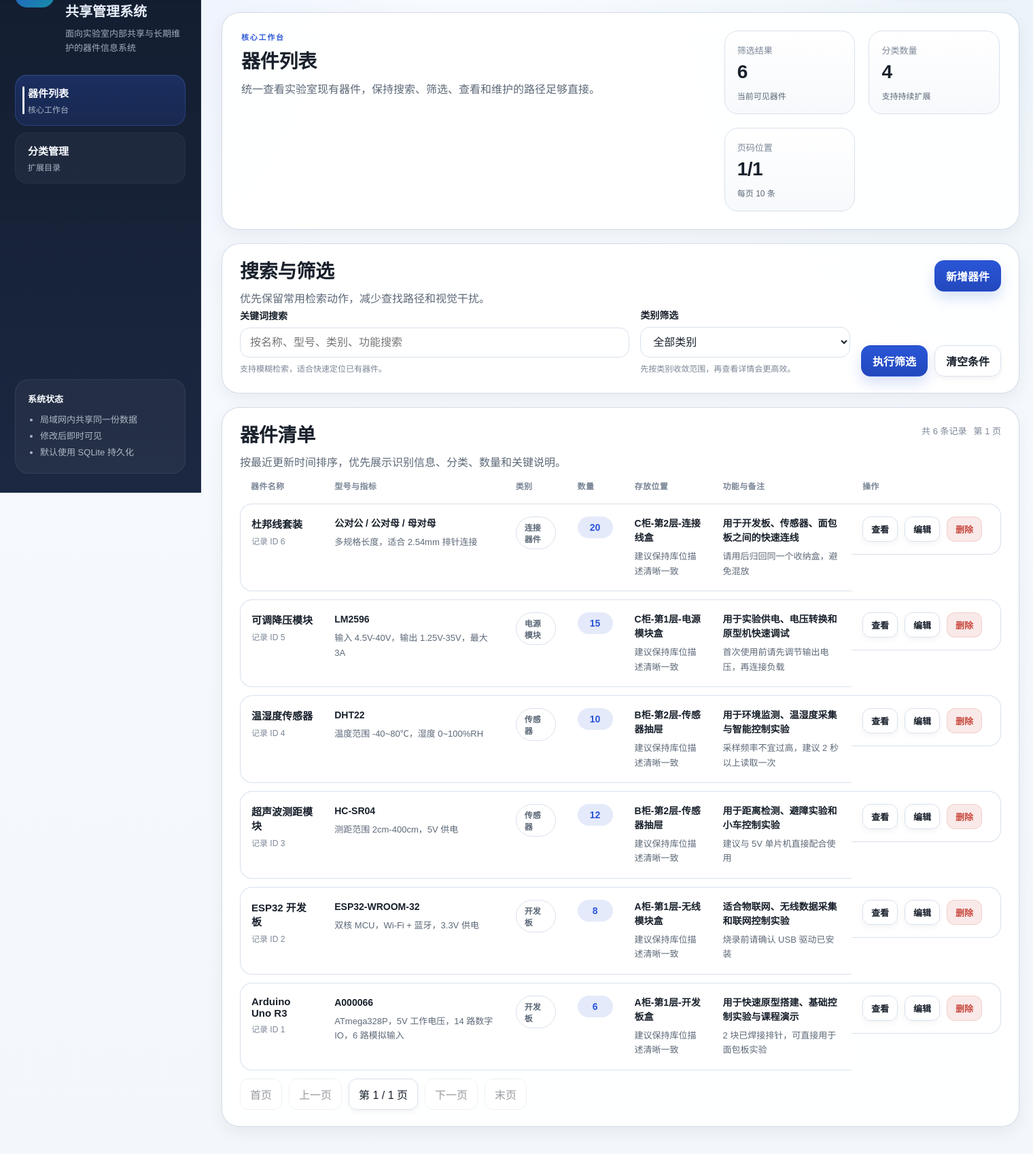
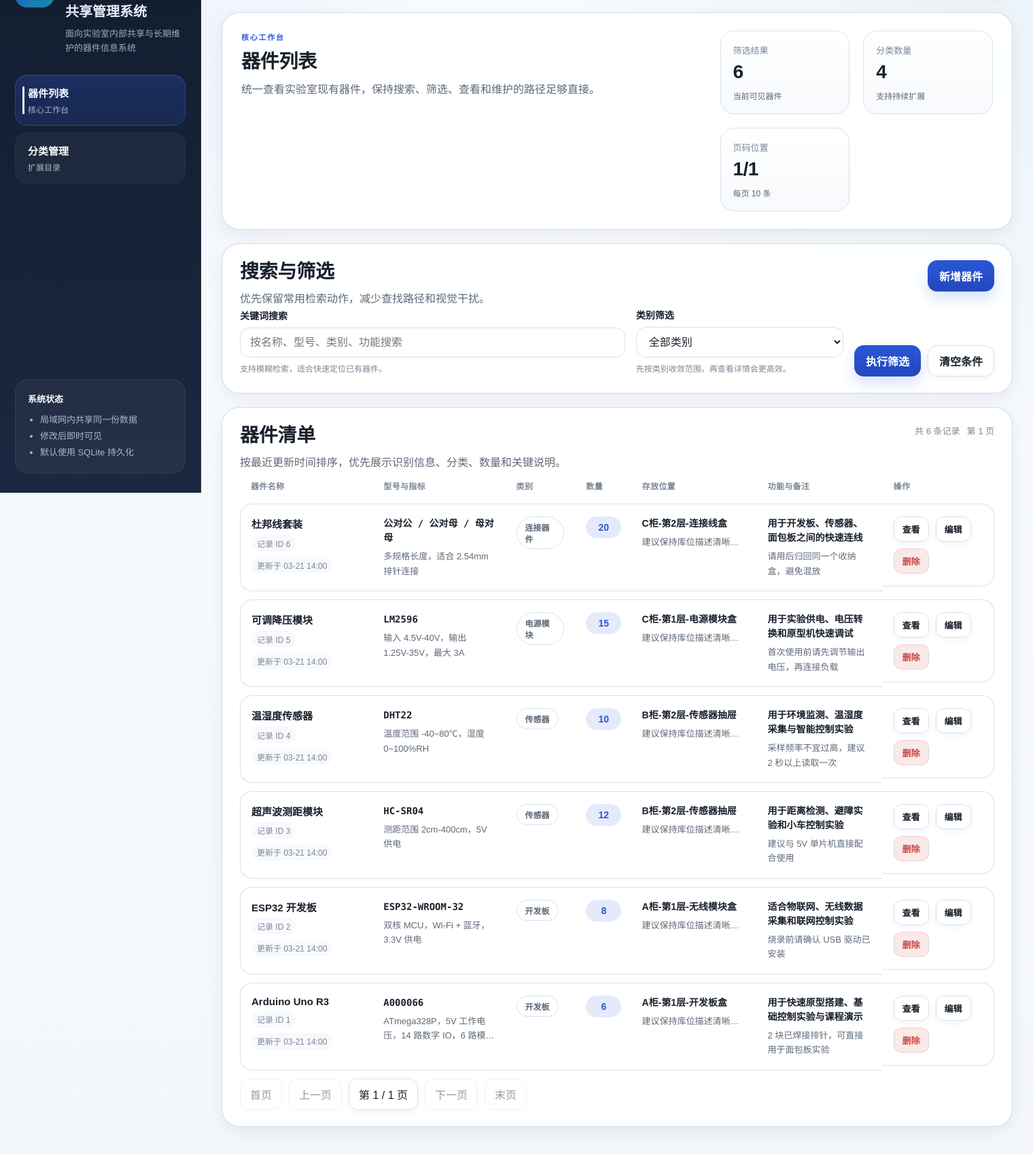
Before and after one commit to bubble0462/LAB, a FastAPI app: page /items in a window 1520 px wide. Shown: the part 75-1773 px from the top of the page at 68% size. Run offline with FastAPI, Linux system fonts and the light colour scheme.

Commit message:
移动端适配

```diff
--- a/app/static/css/style.css
+++ b/app/static/css/style.css
@@ -388,6 +388,29 @@ textarea:focus {
     transition: background-color 0.18s ease, border-color 0.18s ease;
 }
 
+.inventory-table {
+    min-width: 1060px;
+    table-layout: fixed;
+}
+
+.inventory-table th:nth-child(1) { width: 19%; }
+.inventory-table th:nth-child(2) { width: 19%; }
+.inventory-table th:nth-child(3) { width: 10%; }
+.inventory-table th:nth-child(4) { width: 8%; }
+.inventory-table th:nth-child(5) { width: 18%; }
+.inventory-table th:nth-child(6) { width: 18%; }
+.inventory-table th:nth-child(7) { width: 16%; }
+
+.category-table {
+    min-width: 860px;
+    table-layout: fixed;
+}
+
+.category-table th:nth-child(1) { width: 28%; }
+.category-table th:nth-child(2) { width: 42%; }
+.category-table th:nth-child(3) { width: 12%; }
+.category-table th:nth-child(4) { width: 18%; }
+
 .data-table td:first-child {
     border-left: 1px solid var(--line);
     border-top-left-radius: 18px;
@@ -407,10 +430,47 @@ textarea:focus {
 
 .entity-block,
 .stacked-text { display: grid; gap: 6px; }
+
+.entity-name-row,
+.entity-inline-meta,
+.cell-inline-tags {
+    display: flex;
+    flex-wrap: wrap;
+    gap: 8px;
+    align-items: center;
+}
+
+.entity-name-row {
+    justify-content: space-between;
+    gap: 10px;
+}
+
 .entity-name { font-size: 15px; font-weight: 700; color: var(--text); }
-.entity-meta { color: var(--text-faint); font-size: 12px; }
+.entity-meta {
+    display: inline-flex;
+    align-items: center;
+    min-height: 24px;
+    padding: 3px 8px;
+    border-radius: 999px;
+    background: var(--surface-muted);
+    color: var(--text-faint);
+    font-size: 12px;
+}
+
 .stacked-text strong { color: var(--text); font-size: 14px; line-height: 1.5; }
 .stacked-text span { color: var(--text-soft); font-size: 13px; line-height: 1.65; }
+.mono-text { font-family: Consolas, "SFMono-Regular", "Cascadia Code", monospace; }
+
+.clamp-1,
+.clamp-2 {
+    display: -webkit-box;
+    overflow: hidden;
+    -webkit-box-orient: vertical;
+}
+
+.clamp-1 { -webkit-line-clamp: 1; }
+.clamp-2 { -webkit-line-clamp: 2; }
+.cell-inline-tags-mobile { display: none; }
 
 .tag {
     display: inline-flex;
--- a/app/templates/items/list.html
+++ b/app/templates/items/list.html
@@ -90,7 +90,7 @@
 
     {% if items %}
         <div class="table-wrap">
-            <table class="data-table">
+            <table class="data-table inventory-table">
                 <thead>
                     <tr>
                         <th>器件名称</th>
@@ -105,37 +105,46 @@
                 <tbody>
                     {% for item in items %}
                         <tr>
-                            <td>
+                            <td class="cell-primary" data-label="器件名称">
                                 <div class="entity-block">
-                                    <div class="entity-name">{{ item.name }}</div>
-                                    <div class="entity-meta">记录 ID {{ item.id }}</div>
+                                    <div class="entity-name-row">
+                                        <div class="entity-name">{{ item.name }}</div>
+                                        <div class="cell-inline-tags cell-inline-tags-mobile">
+                                            <span class="tag tag-outline">{{ item.category.name }}</span>
+                                            <span class="quantity-badge quantity-badge-compact">{{ item.quantity }}</span>
+                                        </div>
+                                    </div>
+                                    <div class="entity-inline-meta">
+                                        <span class="entity-meta">记录 ID {{ item.id }}</span>
+                                        <span class="entity-meta">更新于 {{ item.updated_at.strftime("%m-%d %H:%M") }}</span>
+                                    </div>
                                 </div>
                             </td>
-                            <td>
+                            <td data-label="型号与指标">
                                 <div class="stacked-text">
-                                    <strong>{{ item.model }}</strong>
-                                    <span>{{ (item.key_specifications or "未补充关键指标") | truncate(40, True, "...") }}</span>
+                                    <strong class="mono-text">{{ item.model }}</strong>
+                                    <span class="clamp-2">{{ item.key_specifications or "未补充关键指标" }}</span>
                                 </div>
                             </td>
-                            <td>
+                            <td class="cell-mobile-hidden" data-label="类别">
                                 <span class="tag tag-outline">{{ item.category.name }}</span>
                             </td>
-                            <td>
+                            <td class="cell-mobile-hidden" data-label="数量">
                                 <span class="quantity-badge">{{ item.quantity }}</span>
                             </td>
-                            <td>
+                            <td data-label="存放位置">
                                 <div class="stacked-text">
                                     <strong>{{ item.location or "未填写" }}</strong>
-                                    <span>建议保持库位描述清晰一致</span>
+                                    <span class="clamp-1">建议保持库位描述清晰一致</span>
                                 </div>
                             </td>
-                            <td>
+                            <td data-label="功能与备注">
                                 <div class="stacked-text">
-                                    <strong>{{ (item.function_description or "未补充功能说明") | truncate(42, True, "...") }}</strong>
-                                    <span>{{ (item.remarks or "暂无备注") | truncate(34, True, "...") }}</span>
+                                    <strong class="clamp-2">{{ item.function_description or "未补充功能说明" }}</strong>
+                                    <span class="clamp-2">{{ item.remarks or "暂无备注" }}</span>
                                 </div>
                             </td>
-                            <td class="actions-cell">
+                            <td class="actions-cell cell-actions" data-label="操作">
                                 <a href="{{ request.url_for('item_detail', item_id=item.id) }}" class="btn btn-secondary btn-small">查看</a>
                                 <a href="{{ request.url_for('item_edit_page', item_id=item.id) }}" class="btn btn-secondary btn-small">编辑</a>
                                 <form method="post" action="{{ request.url_for('item_delete', item_id=item.id) }}" onsubmit="return confirm('确认删除该器件吗？');">
```
Also changed, not shown: other parts of app/static/css/style.css (+128 -1 lines), app/templates/categories/list.html (+17 -9 lines).
